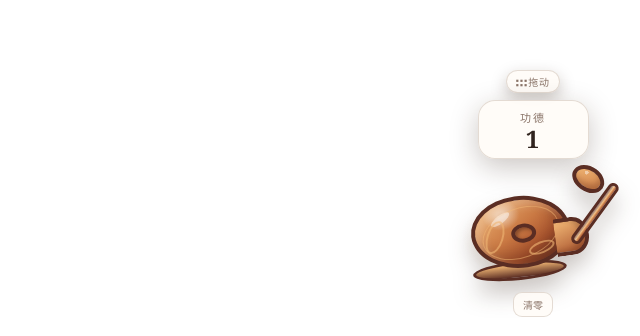
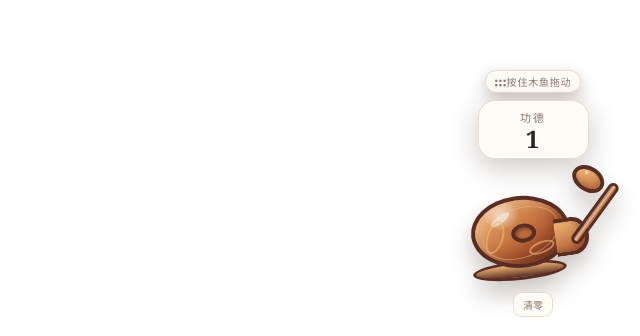
Before and after one commit to dbnody/dsh-wooden-fish, a website: page index.html in a window 1280 px wide. Both pictures are taken after a click on the button "敲木鱼，功德加一". Shown: the part 461-797 px from the top of the page, 640-1280 px from the left. Drawn offline with Linux system fonts and the light colour scheme.

Commit message:
Make wooden fish directly draggable

```diff
--- a/app.js
+++ b/app.js
@@ -6,7 +6,6 @@
   const countEl = document.getElementById('mmwf-count');
   const toastLayer = root.querySelector('.mmwf-toast-layer');
   const resetButton = document.getElementById('mmwf-reset');
-  const dragHandle = document.getElementById('mmwf-drag-handle');
   const widget = root.querySelector('.mmwf-widget');
   const STORAGE_KEY = 'dsh-miaomiao-wooden-fish-count';
   const POSITION_KEY = 'dsh-miaomiao-wooden-fish-position';
@@ -71,28 +70,40 @@
     localStorage.setItem(POSITION_KEY, JSON.stringify({ x: Math.round(box.left), y: Math.round(box.top) }));
   }
   function beginDrag(event) {
+    if (event.target.closest('.mmwf-small-button')) return;
     if (event.button !== undefined && event.button !== 0) return;
     const box = widget.getBoundingClientRect();
-    dragState = { pointerId: event.pointerId, offsetX: event.clientX - box.left, offsetY: event.clientY - box.top, moved: false };
-    widget.classList.add('is-dragging');
-    dragHandle.setPointerCapture?.(event.pointerId);
+    dragState = {
+      pointerId: event.pointerId,
+      offsetX: event.clientX - box.left,
+      offsetY: event.clientY - box.top,
+      startX: event.clientX,
+      startY: event.clientY,
+      moved: false,
+      startedOnFish: fish.contains(event.target),
+    };
+    widget.setPointerCapture?.(event.pointerId);
     event.preventDefault();
   }
   function moveDrag(event) {
     if (!dragState || event.pointerId !== dragState.pointerId) return;
+    const movedEnough = Math.abs(event.clientX - dragState.startX) > 5 || Math.abs(event.clientY - dragState.startY) > 5;
+    if (!dragState.moved && !movedEnough) return;
+    dragState.moved = true;
+    widget.classList.add('is-dragging');
     const maxX = Math.max(12, window.innerWidth - widget.offsetWidth - 12);
     const maxY = Math.max(12, window.innerHeight - widget.offsetHeight - 12);
     widget.style.left = clamp(event.clientX - dragState.offsetX, 12, maxX) + 'px';
     widget.style.top = clamp(event.clientY - dragState.offsetY, 12, maxY) + 'px';
     widget.style.right = 'auto';
     widget.style.bottom = 'auto';
-    dragState.moved = true;
   }
   function endDrag(event) {
     if (!dragState || event.pointerId !== dragState.pointerId) return;
-    dragHandle.releasePointerCapture?.(event.pointerId);
+    widget.releasePointerCapture?.(event.pointerId);
     widget.classList.remove('is-dragging');
     if (dragState.moved) savePosition();
+    else if (dragState.startedOnFish) hit();
     dragState = undefined;
   }
   function hit() {
@@ -105,12 +116,11 @@
     playWoodenFish();
   }
 
-  fish.addEventListener('click', hit);
   resetButton.addEventListener('click', function () { count = 0; updateCount(); });
-  dragHandle.addEventListener('pointerdown', beginDrag);
-  dragHandle.addEventListener('pointermove', moveDrag);
-  dragHandle.addEventListener('pointerup', endDrag);
-  dragHandle.addEventListener('pointercancel', endDrag);
+  widget.addEventListener('pointerdown', beginDrag);
+  widget.addEventListener('pointermove', moveDrag);
+  widget.addEventListener('pointerup', endDrag);
+  widget.addEventListener('pointercancel', endDrag);
   const observer = new MutationObserver(detectTheme);
   observer.observe(document.documentElement, { attributes: true, attributeFilter: ['class', 'data-theme'] });
   observer.observe(document.body, { attributes: true, attributeFilter: ['class', 'data-theme'] });
--- a/index.html
+++ b/index.html
@@ -11,7 +11,7 @@
     <div class="mmwf-toast-layer" aria-live="polite"></div>
     <section class="mmwf-widget" aria-label="木鱼计数器">
       <button id="mmwf-drag-handle" class="mmwf-drag-handle" type="button" aria-label="拖动木鱼" title="按住拖动木鱼">
-        <span aria-hidden="true">⠿</span><span>拖动</span>
+        <span aria-hidden="true">⠿</span><span>按住木鱼拖动</span>
       </button>
       <div class="mmwf-count" title="累计功德">
         <span class="mmwf-count-label">功德</span>
--- a/styles.css
+++ b/styles.css
@@ -36,7 +36,8 @@
 .mmwf-count { min-width: 111px; padding: 8px 18px 7px; color: var(--mmwf-ink); background: var(--mmwf-panel); border: 1px solid var(--mmwf-panel-border); border-radius: 17px; box-shadow: 0 8px 28px var(--mmwf-shadow); text-align: center; backdrop-filter: blur(12px); }
 .mmwf-count-label { display: block; color: var(--mmwf-muted); font-size: 11px; letter-spacing: .18em; }
 .mmwf-count strong { display: block; margin-top: 2px; font-family: Georgia, "Times New Roman", serif; font-size: 24px; line-height: 1; letter-spacing: .04em; }
-.mmwf-fish { position: relative; width: 150px; height: 119px; padding: 0; border: 0; background: transparent; cursor: pointer; filter: drop-shadow(0 13px 11px var(--mmwf-shadow)); transform-origin: 69% 75%; transition: transform .14s ease; }
+.mmwf-fish { position: relative; width: 150px; height: 119px; padding: 0; border: 0; background: transparent; cursor: grab; filter: drop-shadow(0 13px 11px var(--mmwf-shadow)); transform-origin: 69% 75%; transition: transform .14s ease; }
+.mmwf-widget.is-dragging .mmwf-fish { cursor: grabbing; }
 .mmwf-fish:focus-visible { outline: 3px solid var(--mmwf-accent); outline-offset: 5px; border-radius: 40px; }
 .mmwf-aura { position: absolute; left: 2px; bottom: 6px; width: 112px; height: 87px; border-radius: 50%; background: radial-gradient(ellipse, color-mix(in srgb, var(--mmwf-wood-light) 28%, transparent) 0%, transparent 69%); opacity: .7; }
 .mmwf-fish-base { position: absolute; left: 15px; bottom: 5px; width: 94px; height: 19px; border-radius: 50%; background: linear-gradient(180deg, var(--mmwf-wood-light), var(--mmwf-wood-dark)); border: 3px solid var(--mmwf-wood-dark); transform: rotate(-6deg); }
```
Also changed, not shown: src/client.js (+23 -13 lines).
